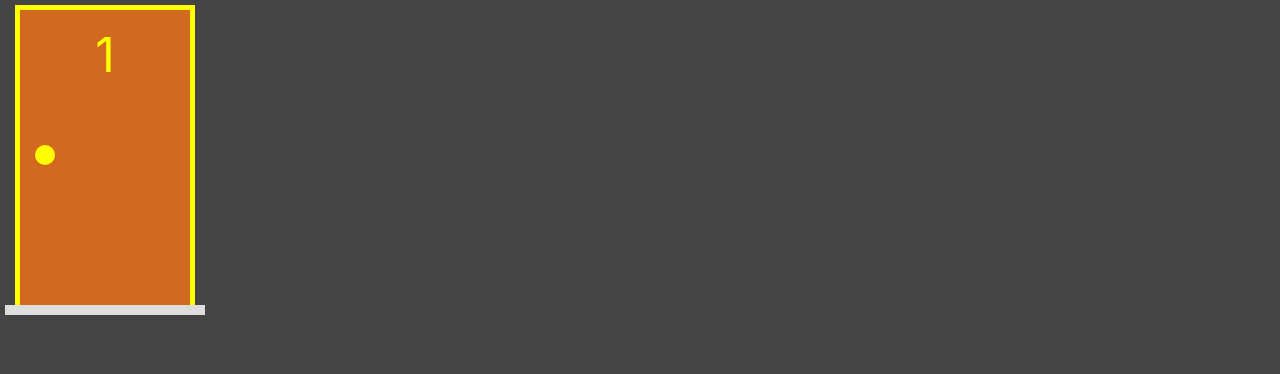
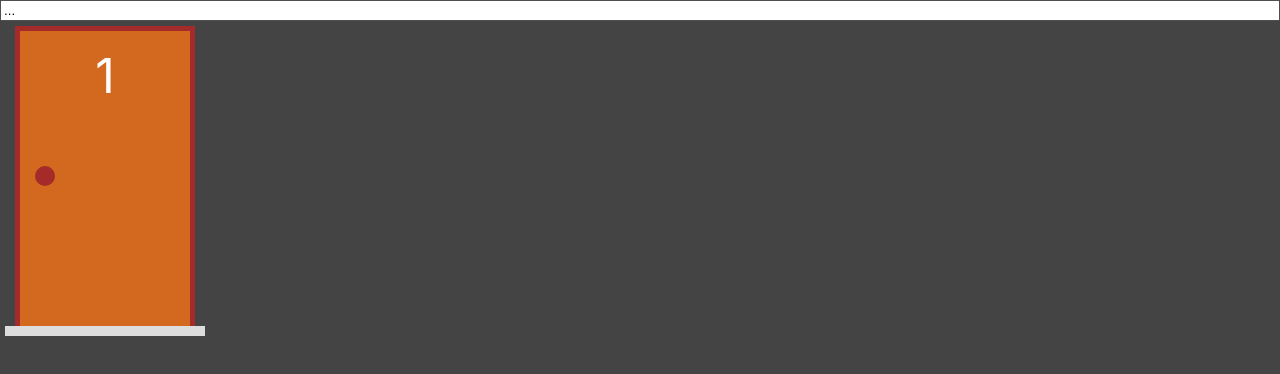
Before and after one commit to gustavomarim/porta-premiada-next.js, a Next.js app: page / in a window 1280 px wide. Shown: the top 374 px of the page. Built offline with nearby package versions, Linux system fonts and the light colour scheme.

Commit message:
Adicionando Eventos a Porta #01

```diff
--- a/components/Porta.tsx
+++ b/components/Porta.tsx
@@ -2,12 +2,12 @@ import styles from '../styles/Porta.module.css'
 import PortaModel from '../model/porta'
 
 interface PortaProps {
-    porta: PortaModel
+    value: PortaModel
 }
 
 export default function Porta(props: PortaProps) {
 
-    const { porta } = props
+    const porta = props.value
     const selecionada = porta.selecionada ? styles.selecionada : ''
 
     return (
--- a/pages/index.jsx
+++ /dev/null
@@ -1,16 +0,0 @@
-import { useState } from "react";
-import Porta from "../components/Porta";
-import PortaModel from "../model/porta";
-
-export default function Home() {
-
-  const [p1, setP1] = useState(new PortaModel(1, false, true))
-
-  return (
-    <div style={{
-      display: "flex"
-    }}>
-      <Porta porta={p1} />
-    </div>
-  )
-}
--- /dev/null
+++ b/pages/index.tsx
@@ -0,0 +1,19 @@
+import { useState } from "react";
+import Porta from "../components/Porta";
+import PortaModel from "../model/porta";
+
+export default function Home() {
+
+  const [p1, setP1] = useState(new PortaModel(1))
+  const [texto, setTexto] = useState("...")
+
+  return (
+    <div style={{
+      display: "flex", flexDirection: "column"
+    }}>
+      <input type="text" value={texto}
+        onChange={e => setTexto(e.target.value)} />
+      <Porta value={p1} />
+    </div>
+  )
+}
```
